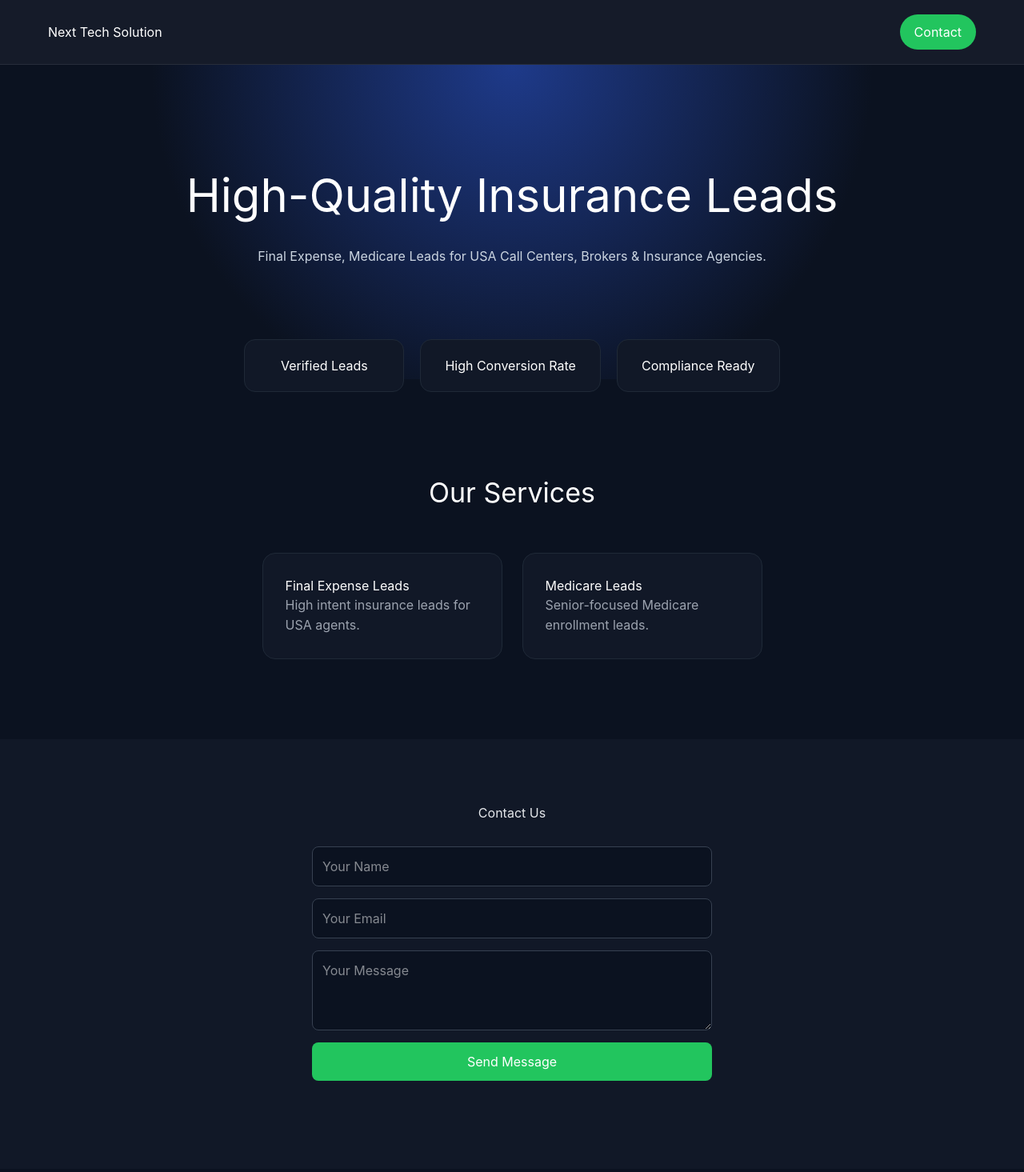
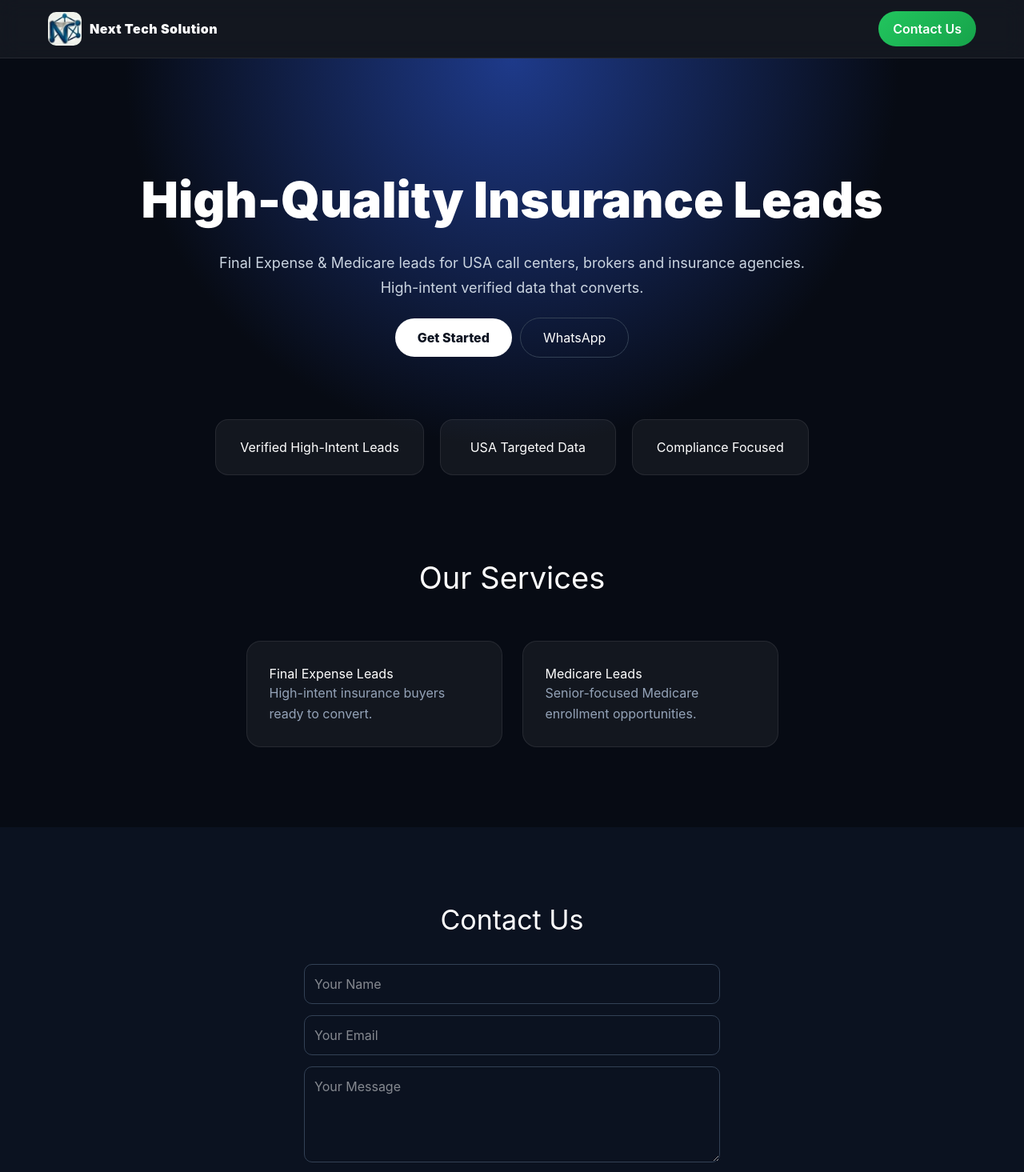
Before and after one commit to Afaq122/next-tech-site, a Next.js app: page / in a window 1280 px wide. Shown: the top 1465 px of the page at 80% size. Built offline with nearby package versions, Linux system fonts and the light colour scheme.

Commit message:
updated UI

```diff
--- a/app/page.tsx
+++ b/app/page.tsx
@@ -12,56 +12,109 @@ export default function Home() {
   return (
     <div style={{
       fontFamily: "Inter, system-ui, Arial",
-      background: "#0b1220",
-      margin: 0,
-      color: "#e5e7eb"
+      background: "#070b14",
+      color: "#e5e7eb",
+      minHeight: "100vh"
     }}>
 
       {/* NAVBAR */}
       <div style={{
+        position: "sticky",
+        top: 0,
         display: "flex",
         justifyContent: "space-between",
         alignItems: "center",
-        padding: "18px 60px",
-        background: "rgba(255,255,255,0.04)",
-        borderBottom: "1px solid rgba(255,255,255,0.08)"
+        padding: "14px 60px",
+        background: "rgba(255,255,255,0.05)",
+        backdropFilter: "blur(14px)",
+        borderBottom: "1px solid rgba(255,255,255,0.08)",
+        zIndex: 10
       }}>
-        <h2 style={{ color: "white" }}>Next Tech Solution</h2>
+
+        {/* LOGO + NAME */}
+        <div style={{ display: "flex", alignItems: "center", gap: "10px" }}>
+          <img
+            src="/logo.png"
+            alt="Next Tech Solution Logo"
+            style={{
+              width: "42px",
+              height: "42px",
+              borderRadius: "10px",
+              objectFit: "cover"
+            }}
+          />
+
+          <h2 style={{
+            margin: 0,
+            fontWeight: 900,
+            letterSpacing: "0.5px",
+            color: "white"
+          }}>
+            Next Tech Solution
+          </h2>
+        </div>
 
         <a href="#contact" style={{
-          background: "#22c55e",
+          background: "linear-gradient(135deg, #22c55e, #16a34a)",
           color: "white",
           padding: "10px 18px",
           borderRadius: "999px",
-          textDecoration: "none"
+          textDecoration: "none",
+          fontWeight: 600
         }}>
-          Contact
+          Contact Us
         </a>
       </div>
 
       {/* HERO */}
       <div style={{
         textAlign: "center",
-        padding: "120px 20px",
-        animation: "fadeIn 1s ease",
-        background: "radial-gradient(circle at top, #1e3a8a, #0b1220 60%)"
+        padding: "130px 20px",
+        background: "radial-gradient(circle at top, #1e3a8a, #070b14 60%)"
       }}>
         <h1 style={{
-          fontSize: "58px",
+          fontSize: "62px",
+          fontWeight: 900,
+          marginBottom: "18px",
           color: "white"
         }}>
           High-Quality Insurance Leads
         </h1>
 
         <p style={{
-          maxWidth: "700px",
-          margin: "20px auto",
-          color: "#cbd5e1",
-          lineHeight: "1.6"
+          maxWidth: "750px",
+          margin: "0 auto",
+          fontSize: "18px",
+          lineHeight: 1.7,
+          color: "#cbd5e1"
         }}>
-          Final Expense, Medicare Leads for USA Call Centers,
-          Brokers & Insurance Agencies.
+          Final Expense & Medicare leads for USA call centers, brokers and insurance agencies.
+          High-intent verified data that converts.
         </p>
+
+        <div style={{ marginTop: "35px" }}>
+          <a href="#contact" style={{
+            background: "white",
+            color: "#0b1220",
+            padding: "14px 28px",
+            borderRadius: "999px",
+            textDecoration: "none",
+            fontWeight: 800,
+            marginRight: "10px"
+          }}>
+            Get Started
+          </a>
+
+          <a href="https://wa.me/923000000000" style={{
+            border: "1px solid #334155",
+            color: "white",
+            padding: "14px 28px",
+            borderRadius: "999px",
+            textDecoration: "none"
+          }}>
+            WhatsApp
+          </a>
+        </div>
       </div>
 
       {/* STATS */}
@@ -69,21 +122,21 @@ export default function Home() {
         display: "flex",
         justifyContent: "center",
         gap: "20px",
-        marginTop: "-50px",
         flexWrap: "wrap",
+        marginTop: "-40px",
         padding: "0 20px"
       }}>
         {[
-          "Verified Leads",
-          "High Conversion Rate",
-          "Compliance Ready"
+          "Verified High-Intent Leads",
+          "USA Targeted Data",
+          "Compliance Focused"
         ].map((item, i) => (
           <div key={i} style={{
-            background: "#111827",
-            border: "1px solid #1f2937",
-            padding: "20px 30px",
-            borderRadius: "14px",
-            minWidth: "200px",
+            background: "rgba(255,255,255,0.05)",
+            border: "1px solid rgba(255,255,255,0.08)",
+            padding: "22px 30px",
+            borderRadius: "16px",
+            minWidth: "220px",
             textAlign: "center"
           }}>
             <h3 style={{ margin: 0, color: "white" }}>{item}</h3>
@@ -97,7 +150,7 @@ export default function Home() {
         textAlign: "center"
       }}>
         <h2 style={{
-          fontSize: "34px",
+          fontSize: "38px",
           color: "white",
           marginBottom: "50px"
         }}>
@@ -113,32 +166,23 @@ export default function Home() {
           {[
             {
               title: "Final Expense Leads",
-              desc: "High intent insurance leads for USA agents."
+              desc: "High-intent insurance buyers ready to convert."
             },
             {
               title: "Medicare Leads",
-              desc: "Senior-focused Medicare enrollment leads."
+              desc: "Senior-focused Medicare enrollment opportunities."
             }
           ].map((s, i) => (
             <div key={i} style={{
-              width: "300px",
-              background: "#111827",
-              border: "1px solid #1f2937",
+              width: "320px",
+              background: "rgba(255,255,255,0.05)",
+              border: "1px solid rgba(255,255,255,0.08)",
               padding: "28px",
-              borderRadius: "16px",
-              textAlign: "left",
-              transition: "0.3s",
-              cursor: "pointer"
-            }}
-            onMouseEnter={(e) => {
-              e.currentTarget.style.transform = "translateY(-8px)";
-            }}
-            onMouseLeave={(e) => {
-              e.currentTarget.style.transform = "translateY(0)";
-            }}
-            >
+              borderRadius: "18px",
+              textAlign: "left"
+            }}>
               <h3 style={{ color: "white" }}>{s.title}</h3>
-              <p style={{ color: "#9ca3af", lineHeight: "1.6" }}>
+              <p style={{ color: "#94a3b8", lineHeight: 1.6 }}>
                 {s.desc}
               </p>
             </div>
@@ -148,23 +192,25 @@ export default function Home() {
 
       {/* CONTACT FORM */}
       <div id="contact" style={{
-        padding: "80px 20px",
-        textAlign: "center",
-        background: "#111827"
+        padding: "90px 20px",
+        background: "#0b1220",
+        textAlign: "center"
       }}>
-        <h2>Contact Us</h2>
+        <h2 style={{ color: "white", fontSize: "34px" }}>
+          Contact Us
+        </h2>
 
         <form
           onSubmit={(e) => {
             e.preventDefault();
-            alert("Form submitted (we’ll connect email later)");
+            alert("Message sent successfully!");
           }}
           style={{
-            maxWidth: "500px",
+            maxWidth: "520px",
             margin: "30px auto",
             display: "flex",
             flexDirection: "column",
-            gap: "15px"
+            gap: "14px"
           }}
         >
           <input
@@ -185,15 +231,16 @@ export default function Home() {
             placeholder="Your Message"
             value={form.message}
             onChange={(e) => setForm({ ...form, message: e.target.value })}
-            style={{ ...inputStyle, height: "100px" }}
+            style={{ ...inputStyle, height: "120px" }}
           />
 
           <button style={{
-            background: "#22c55e",
+            background: "linear-gradient(135deg, #22c55e, #16a34a)",
+            border: "none",
+            padding: "12px",
+            borderRadius: "10px",
             color: "white",
-            padding: "12px",
-            border: "none",
-            borderRadius: "8px",
+            fontWeight: 800,
             cursor: "pointer"
           }}>
             Send Message
@@ -204,28 +251,20 @@ export default function Home() {
       {/* FOOTER */}
       <div style={{
         textAlign: "center",
-        padding: "20px",
-        color: "#6b7280"
+        padding: "25px",
+        color: "#64748b",
+        fontSize: "14px"
       }}>
-        © 2026 Next Tech Solution
+        © 2026 Next Tech Solution. All rights reserved.
       </div>
-
-      {/* ANIMATION */}
-      <style>{`
-        @keyframes fadeIn {
-          from { opacity: 0; transform: translateY(20px); }
-          to { opacity: 1; transform: translateY(0); }
-        }
-      `}</style>
-
     </div>
   );
 }
 
 const inputStyle = {
   padding: "12px",
-  borderRadius: "8px",
-  border: "1px solid #374151",
+  borderRadius: "10px",
+  border: "1px solid #334155",
   background: "#0b1220",
   color: "white"
 };
```
Also changed, not shown: public/logo.png (added).
